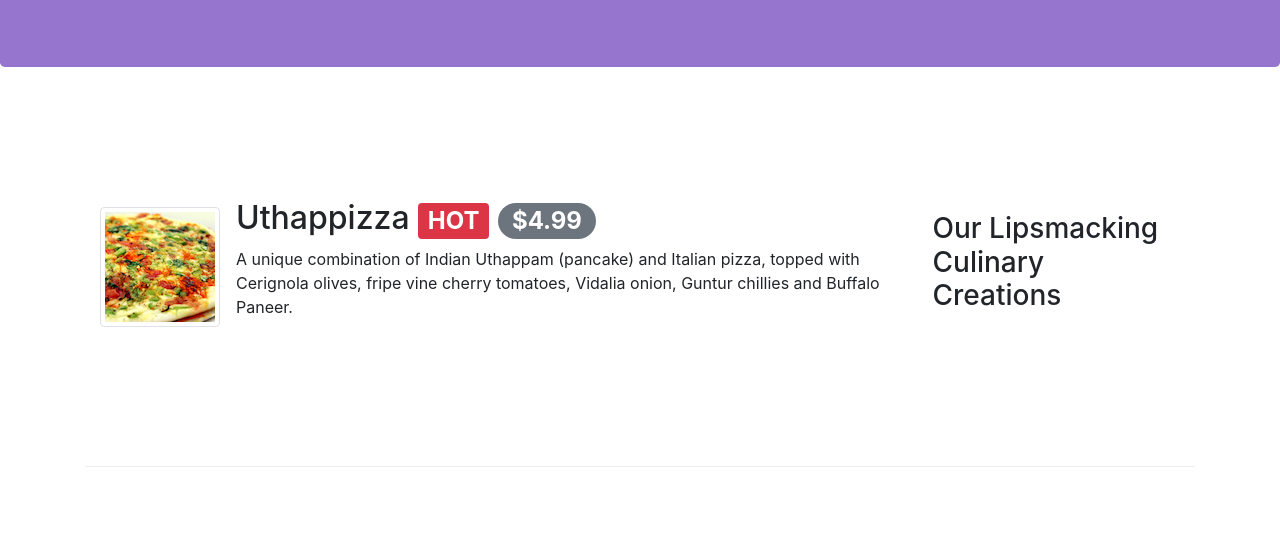
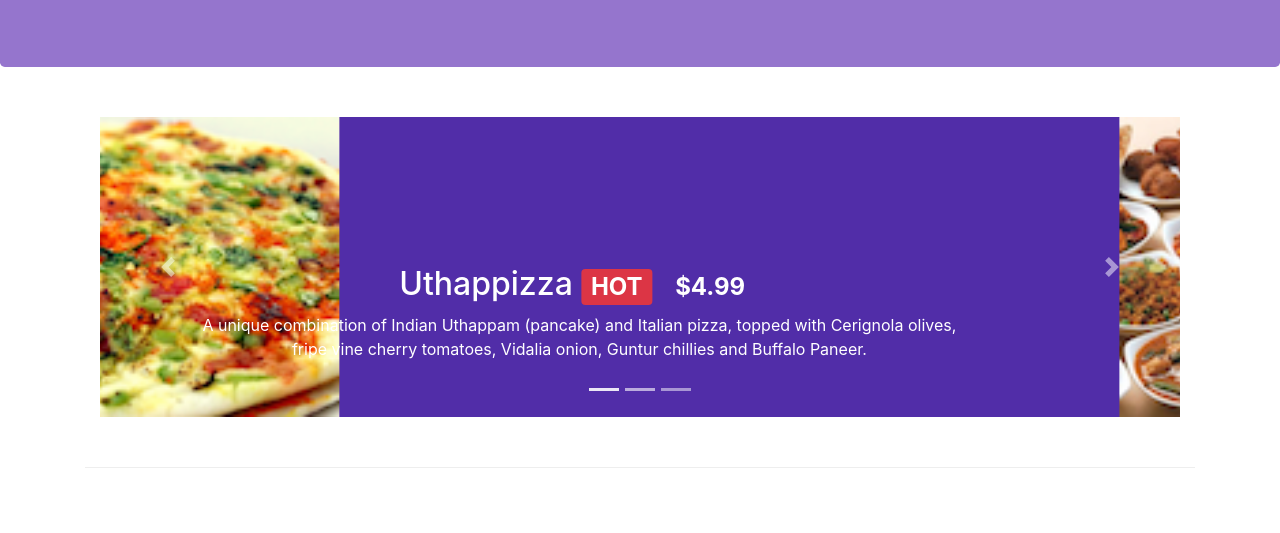
Before and after one commit to mangaka585/fullstack, a website: page index.html in a window 1280 px wide. Shown: the part 267-800 px from the top of the page. Drawn offline with nearby package versions, Linux system fonts and the light colour scheme.

Commit message:
Carousele

```diff
--- a/css/styles.css
+++ b/css/styles.css
@@ -37,10 +37,25 @@ body {
 .navbar-dark {
 	background-color: #512DA8;
 }
-
+f
 .tab-content {
 	border-left: 1px solid #ddd;
 	border-right: 1px solid #ddd;
 	border-bottom: 1px solid #ddd;
 	padding: 10px;
 }
+
+.carousel {
+    background:#512DA8;
+}
+
+.carousel-item {
+  height: 300px;
+}
+
+.carousel-item img {
+    position: absolute;
+    top: 0;
+    left: 0;
+    min-height: 300px;
+}
--- a/index.html
+++ b/index.html
@@ -94,6 +94,60 @@
     </header>
 
     <div class="container">
+        <div class="row row-content">
+            <div class="col">
+                <div id="mycarousel" class="carousel slide" data-ride="carousel">
+                    <div class="carousel-inner" role="listbox">
+                        <div class="carousel-item active">
+                            <img class="d-block img-fluid"
+                                src="img/uthappizza.png" alt="Uthappizza">
+                            <div class="carousel-caption d-none d-md-block">
+                                <h2>Uthappizza <span class="badge badge-danger">HOT</span> <span class="badge badge-pill badge-default">$4.99</span></h2>
+                                <p class="d-none d-sm-block">A unique combination of Indian Uthappam (pancake) and
+                                Italian pizza, topped with Cerignola olives, fripe vine
+                                cherry tomatoes, Vidalia onion, Guntur chillies and
+                                Buffalo Paneer.</p>
+                            </div>
+                        </div>
+                        <div class="carousel-item">
+                            <img class="d-block img-fluid"
+                                src="img/buffet.png" alt="WeekendGrandBuffet">
+                            <div class="carousel-caption d-none d-md-block">
+                                <h2>Weekend Grand Buffet <span class="badge badge-danger">NEW</span></h2>
+                                <p class="d-none d-sm-block">Featuring mouthwatering combinations with a choice of five different salads, six enticing appetizers, six main entrees and five choicest desserts. Free flowing bubbly and soft drinks. All for just $19.99 per person </p>
+                            </div>
+                        </div>
+                        <div class="carousel-item">
+                                <img class="d-block img-fluid"
+                                src="img/alberto.png" alt="Alberto Somayya">
+                            <div class="carousel-caption d-none d-md-block">
+                                <h2>Alberto Somayya</h2>
+                                <h4>Executive Chef</h4>
+                                <p class="d-none d-sm-block">Award winning three-star Michelin chef with wide
+                                International experience having worked closely with
+                                whos-who in the culinary world, he specializes in
+                                creating mouthwatering Indo-Italian fusion experiences.
+                                </p>
+                            </div>
+                        </div>
+                    </div>
+                    <ol class="carousel-indicators">
+                        <li data-target="#mycarousel" data-slide-to="0" class="active"></li>
+                        <li data-target="#mycarousel" data-slide-to="1"></li>
+                        <li data-target="#mycarousel" data-slide-to="2"></li>
+                    </ol>
+                </div>
+                <a class="carousel-control-prev" href="#mycarousel" role="button" data-slide="prev">
+                    <span class="carousel-control-prev-icon"></span>
+                </a>
+                <a class="carousel-control-next" href="#mycarousel" role="button" data-slide="next">
+                    <span class="carousel-control-next-icon"></span>
+                </a>
+            </div>
+        </div>
+    </div>
+
+    <div class="container">
         <div class="row row-content align-items-center">
             <div class="col-12 col-sm-4 order-sm-last col-md-3">
                 <h3>Our Lipsmacking Culinary Creations</h3>
@@ -149,7 +203,7 @@
                             International experience having worked closely with
                             whos-who in the culinary world, he specializes in
                             creating mouthwatering Indo-Italian fusion experiences.
-                            </p>
+                        </p>
                     </div>
                 </div>
             </div>
```
